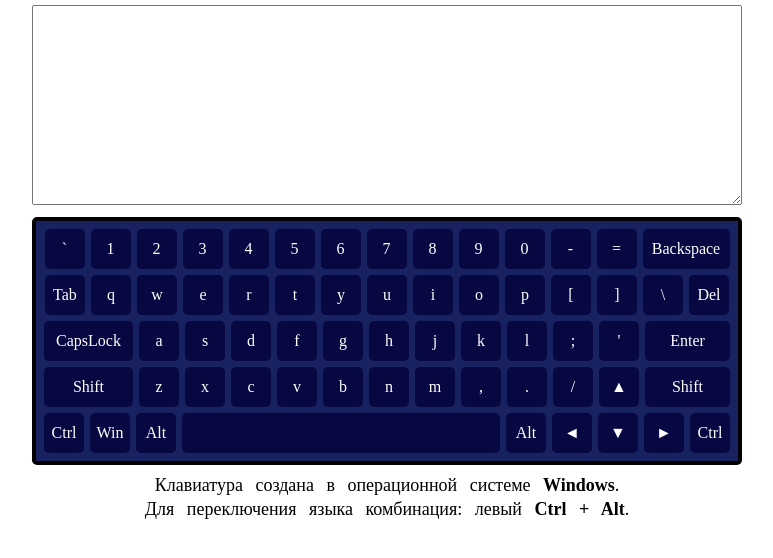
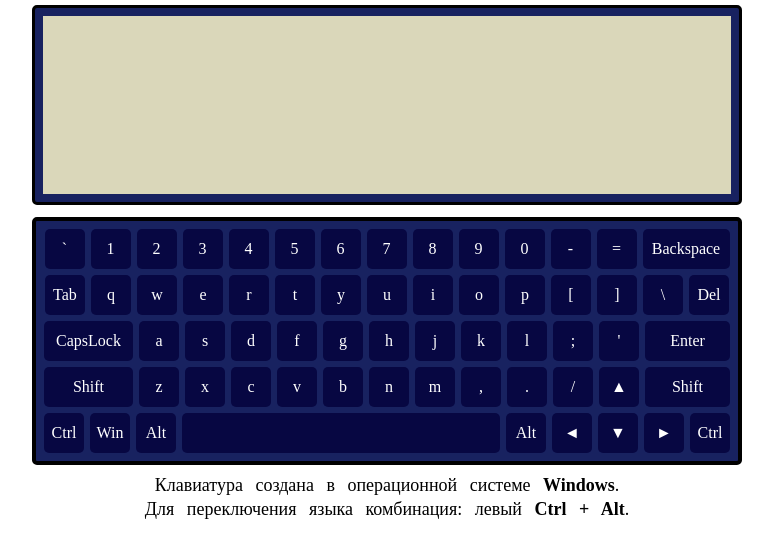
Before and after one commit to Ef-Siarhei/virtual-keyboard, a website with bundled scripts: page virtual-keyboard/src/index.html in a window 1280 px wide. Shown: the part 48-606 px from the top of the page, without its empty margins (253-1026 px from the left). Built offline with nearby package versions, Linux system fonts and the light colour scheme.

Commit message:
feat: add exterior styling textarea

```diff
--- a/virtual-keyboard/src/style.scss
+++ b/virtual-keyboard/src/style.scss
@@ -14,7 +14,12 @@
   width: 100%;
   height: 200px;
   margin-bottom: 0.5rem;
-  outline: none;
+  border-radius: 5px;
+  border: 4px solid #000;
+  outline: 8px solid rgb(24, 34, 96);
+  outline-offset: -11px;
+  padding: 15px;
+  background-color: rgb(218, 215, 186);
 }
 
 .keyboard {
```
Also changed, not shown: virtual-keyboard/src/style.css, 1 other file.
